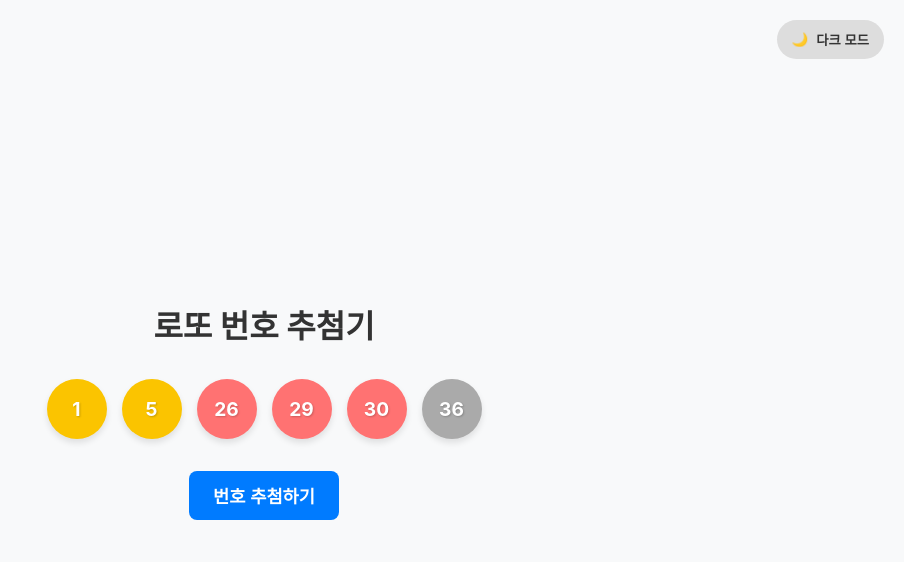
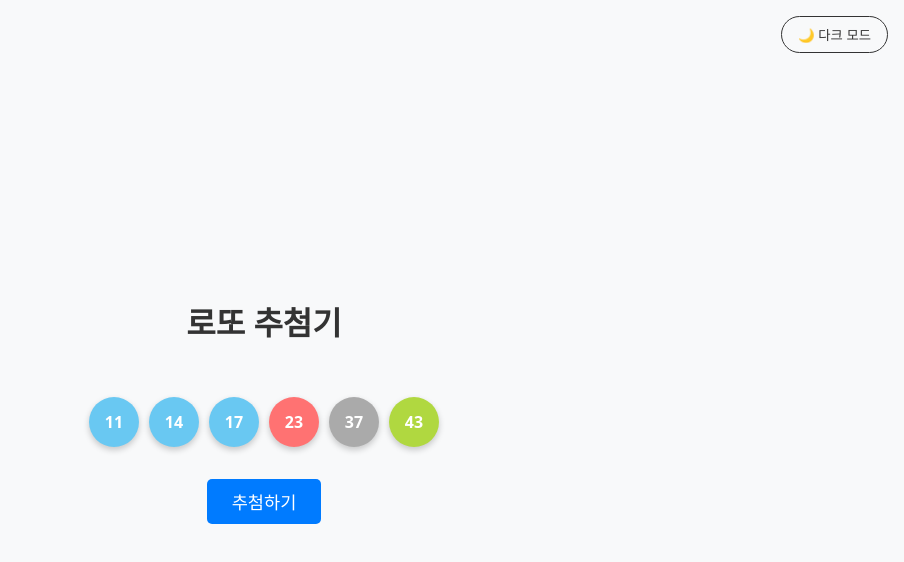
Before and after one commit to nwsrt1/nwsrt1, a plain HTML site: page index.html in a window 1280 px wide. Shown: the whole page, without its empty margins (376-1280 px from the left). Drawn offline with Linux system fonts and the light colour scheme.

Commit message:
Refactor and simplify code

```diff
--- a/index.html
+++ b/index.html
@@ -1,190 +1,47 @@
 <!DOCTYPE html>
-<html lang="ko">
+<html lang="ko" data-theme="light">
 <head>
     <meta charset="UTF-8">
     <meta name="viewport" content="width=device-width, initial-scale=1.0">
-    <title>로또 번호 추첨기</title>
+    <title>로또 추첨기</title>
     <style>
-        :root {
-            --bg-color: #f8f9fa;
-            --text-color: #333;
-            --btn-bg: #007bff;
-            --btn-hover: #0056b3;
-            --ball-shadow: rgba(0,0,0,0.1);
-            --toggle-bg: #ddd;
-        }
-
-        [data-theme="dark"] {
-            --bg-color: #1e1e1e;
-            --text-color: #f8f9fa;
-            --btn-bg: #375a7f;
-            --btn-hover: #2b4764;
-            --ball-shadow: rgba(0,0,0,0.5);
-            --toggle-bg: #444;
-        }
-
-        body {
-            font-family: 'Pretendard', -apple-system, BlinkMacSystemFont, system-ui, Roboto, sans-serif;
-            display: flex;
-            flex-direction: column;
-            align-items: center;
-            justify-content: center;
-            height: 100vh;
-            margin: 0;
-            background-color: var(--bg-color);
-            color: var(--text-color);
-            transition: background-color 0.3s, color 0.3s;
-        }
-
-        .theme-toggle {
-            position: absolute;
-            top: 20px;
-            right: 20px;
-            background-color: var(--toggle-bg);
-            border: none;
-            padding: 10px 15px;
-            border-radius: 20px;
-            cursor: pointer;
-            color: var(--text-color);
-            font-weight: bold;
-            display: flex;
-            align-items: center;
-            gap: 8px;
-            transition: background-color 0.3s;
-        }
-
-        h1 {
-            margin-bottom: 2rem;
-        }
-
-        #ball-container {
-            display: flex;
-            gap: 15px;
-            margin-bottom: 2rem;
-            min-height: 60px;
-            flex-wrap: wrap;
-            justify-content: center;
-        }
-
-        .ball {
-            width: 60px;
-            height: 60px;
-            border-radius: 50%;
-            display: flex;
-            align-items: center;
-            justify-content: center;
-            font-weight: bold;
-            font-size: 1.2rem;
-            color: white;
-            box-shadow: 0 4px 6px var(--ball-shadow);
-            animation: bounce 0.5s ease-out;
-            text-shadow: 1px 1px 2px rgba(0,0,0,0.2);
-        }
-
-        @keyframes bounce {
-            0% { transform: scale(0); }
-            70% { transform: scale(1.1); }
-            100% { transform: scale(1); }
-        }
-
-        .color-yellow { background-color: #fbc400; }
-        .color-blue   { background-color: #69c8f2; }
-        .color-red    { background-color: #ff7272; }
-        .color-gray   { background-color: #aaaaaa; }
-        .color-green  { background-color: #b0d840; }
-
-        .draw-btn {
-            padding: 12px 24px;
-            font-size: 1.1rem;
-            font-weight: bold;
-            background-color: var(--btn-bg);
-            color: white;
-            border: none;
-            border-radius: 8px;
-            cursor: pointer;
-            transition: background-color 0.2s, transform 0.1s;
-        }
-
-        .draw-btn:hover {
-            background-color: var(--btn-hover);
-        }
-
-        .draw-btn:active {
-            transform: scale(0.95);
-        }
+        :root { --bg: #f8f9fa; --txt: #333; --btn: #007bff; }
+        [data-theme="dark"] { --bg: #1e1e1e; --txt: #eee; --btn: #375a7f; }
+        body { font-family: system-ui; display: flex; flex-direction: column; align-items: center; justify-content: center; height: 100vh; margin: 0; background: var(--bg); color: var(--txt); transition: .3s; }
+        .theme-toggle { position: fixed; top: 1rem; right: 1rem; cursor: pointer; padding: .5rem 1rem; border-radius: 20px; border: 1px solid; background: none; color: inherit; }
+        #balls { display: flex; gap: 10px; margin: 2rem 0; flex-wrap: wrap; justify-content: center; }
+        .ball { width: 50px; height: 50px; border-radius: 50%; display: flex; align-items: center; justify-content: center; font-weight: bold; color: #fff; animation: pop .3s ease-out forwards; box-shadow: 0 3px 6px rgba(0,0,0,.2); }
+        @keyframes pop { from { transform: scale(0); } to { transform: scale(1); } }
+        .c1 { background: #fbc400; } .c2 { background: #69c8f2; } .c3 { background: #ff7272; } .c4 { background: #aaa; } .c5 { background: #b0d840; }
+        button.main { padding: 10px 25px; font-size: 1.1rem; background: var(--btn); color: #fff; border: none; border-radius: 5px; cursor: pointer; }
     </style>
 </head>
 <body>
-
-    <button class="theme-toggle" onclick="toggleTheme()" id="theme-btn">
-        <span id="theme-icon">🌙</span> <span id="theme-text">다크 모드</span>
-    </button>
-
-    <h1>로또 번호 추첨기</h1>
-
-    <div id="ball-container"></div>
-
-    <button class="draw-btn" onclick="generateLotto()">번호 추첨하기</button>
+    <button class="theme-toggle" onclick="t()">🌙 다크 모드</button>
+    <h1>로또 추첨기</h1>
+    <div id="balls"></div>
+    <button class="main" onclick="g()">추첨하기</button>
 
     <script>
-        // 테마 관리
-        function setTheme(theme) {
-            document.documentElement.setAttribute('data-theme', theme);
-            const btnText = document.getElementById('theme-text');
-            const btnIcon = document.getElementById('theme-icon');
-
-            if (theme === 'dark') {
-                btnText.textContent = '라이트 모드';
-                btnIcon.textContent = '☀️';
-            } else {
-                btnText.textContent = '다크 모드';
-                btnIcon.textContent = '🌙';
-            }
-            localStorage.setItem('theme', theme);
-        }
-
-        function toggleTheme() {
-            const currentTheme = document.documentElement.getAttribute('data-theme');
-            setTheme(currentTheme === 'dark' ? 'light' : 'dark');
-        }
-
-        // 초기 테마 설정
-        const savedTheme = localStorage.getItem('theme') ||
-            (window.matchMedia('(prefers-color-scheme: dark)').matches ? 'dark' : 'light');
-        setTheme(savedTheme);
-
-        // 로또 로직
-        function getBallColorClass(num) {
-            if (num <= 10) return 'color-yellow';
-            if (num <= 20) return 'color-blue';
-            if (num <= 30) return 'color-red';
-            if (num <= 40) return 'color-gray';
-            return 'color-green';
-        }
-
-        function generateLotto() {
-            const container = document.getElementById('ball-container');
-            container.innerHTML = '';
-
-            const numbers = new Set();
-            while (numbers.size < 6) {
-                const randomNum = Math.floor(Math.random() * 45) + 1;
-                numbers.add(randomNum);
-            }
-
-            const sortedNumbers = Array.from(numbers).sort((a, b) => a - b);
-
-            sortedNumbers.forEach((num, index) => {
+        const $ = d => document.getElementById(d), h = document.documentElement;
+        const t = () => {
+            const isD = h.getAttribute('data-theme') === 'dark';
+            h.setAttribute('data-theme', isD ? 'light' : 'dark');
+            document.querySelector('.theme-toggle').textContent = isD ? '🌙 다크 모드' : '☀️ 라이트 모드';
+        };
+        const g = () => {
+            const b = $('balls'); b.innerHTML = '';
+            const nums = new Set(); while(nums.size < 6) nums.add(Math.floor(Math.random() * 45) + 1);
+            [...nums].sort((x, y) => x - y).forEach((n, i) => {
                 setTimeout(() => {
-                    const ball = document.createElement('div');
-                    ball.className = `ball ${getBallColorClass(num)}`;
-                    ball.textContent = num;
-                    container.appendChild(ball);
-                }, index * 100);
+                    const el = document.createElement('div');
+                    el.className = `ball c${Math.ceil(n/10)}`;
+                    el.textContent = n;
+                    b.appendChild(el);
+                }, i * 100);
             });
-        }
-
-        window.onload = generateLotto;
+        };
+        g();
     </script>
 </body>
 </html>
```
